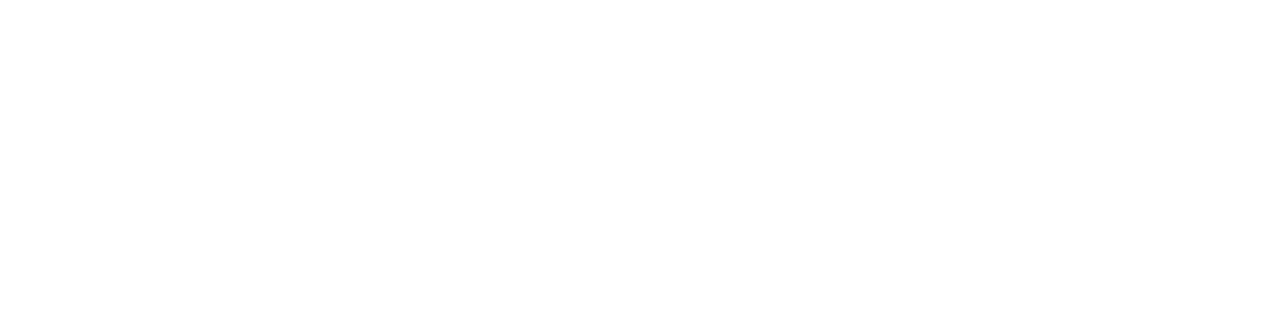
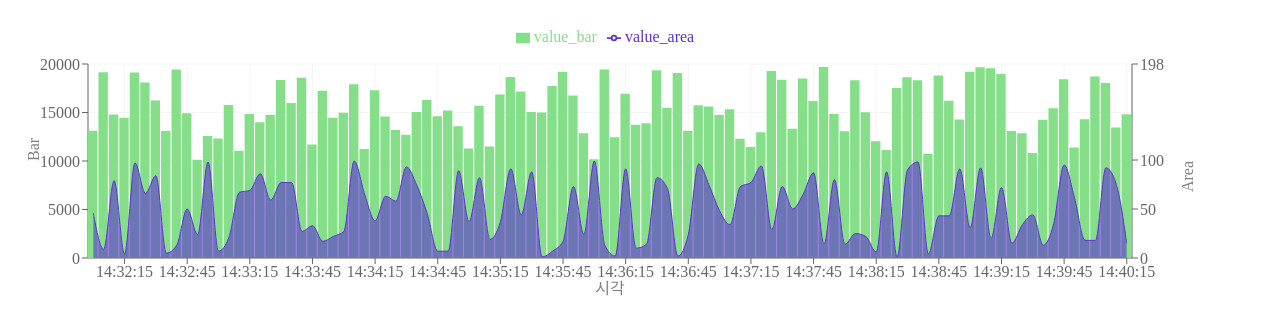
Before and after one commit to 5unk3n/chart, a React (Create React App) app: page / in a window 1280 px wide. Shown: the top 334 px of the page. Built offline with nearby package versions, Linux system fonts and the light colour scheme.

Commit message:
Feat: 시계열 차트 구현

```diff
--- a/src/App.tsx
+++ b/src/App.tsx
@@ -1,5 +1,11 @@
+import MainPage from './pages/MainPage';
+
 function App() {
-  return <div></div>;
+  return (
+    <div>
+      <MainPage />
+    </div>
+  );
 }
 
 export default App;
--- /dev/null
+++ b/src/components/CombinedChart.tsx
@@ -0,0 +1,77 @@
+import {
+  ComposedChart,
+  Area,
+  Bar,
+  XAxis,
+  YAxis,
+  CartesianGrid,
+  Tooltip,
+  Legend,
+  ResponsiveContainer,
+} from 'recharts';
+
+type CombinedChartDataType = {
+  id: string;
+  time: string;
+  value_area: number;
+  value_bar: number;
+};
+
+interface CombinedChartProps {
+  data: CombinedChartDataType[];
+}
+
+const CombinedChart = ({ data }: CombinedChartProps) => {
+  const formatDateStringToTime = (dateString: string) => {
+    const inputDate = new Date(dateString);
+    const hours = inputDate.getHours().toString().padStart(2, '0');
+    const minutes = inputDate.getMinutes().toString().padStart(2, '0');
+    const seconds = inputDate.getSeconds().toString().padStart(2, '0');
+
+    return `${hours}:${minutes}:${seconds}`;
+  };
+
+  return (
+    <ResponsiveContainer height="100%" minHeight="300px" width="100%">
+      <ComposedChart
+        data={data}
+        height={400}
+        margin={{
+          top: 20,
+          right: 80,
+          bottom: 20,
+          left: 20,
+        }}
+        width={500}
+      >
+        <CartesianGrid stroke="#f5f5f5" />
+        <XAxis
+          dataKey="time"
+          label={{ value: '시각', position: 'bottom', offset: -5 }}
+          tickFormatter={formatDateStringToTime}
+        />
+        <YAxis
+          label={{ yAxisId: 'value_bar', value: 'Bar', angle: -90, position: 'insideLeft' }}
+          yAxisId="bar"
+        />
+        <YAxis
+          domain={[0, (dataMax: number) => dataMax * 2]}
+          label={{
+            yAxisId: 'value_area',
+            value: 'Area',
+            angle: -90,
+            position: 'insideRight',
+          }}
+          orientation="right"
+          yAxisId="area"
+        />
+        <Tooltip />
+        <Legend height={36} verticalAlign="top" />
+        <Bar barSize={20} dataKey="value_bar" fill="#85df89" yAxisId="bar" />
+        <Area dataKey="value_area" fill="#5e31d1" stroke="#5e31d1" type="monotone" yAxisId="area" />
+      </ComposedChart>
+    </ResponsiveContainer>
+  );
+};
+
+export default CombinedChart;
--- /dev/null
+++ b/src/pages/MainPage.tsx
@@ -0,0 +1,20 @@
+import CombinedChart from '../components/CombinedChart';
+import mockData from '../data/mock_data.json';
+
+const MainPage = () => {
+  const responseEntries = Object.entries(mockData.response);
+  const formattedData = responseEntries.map(([time, values]) => ({
+    id: values.id,
+    time,
+    value_area: values.value_area,
+    value_bar: values.value_bar,
+  }));
+
+  return (
+    <>
+      <CombinedChart data={formattedData} />
+    </>
+  );
+};
+
+export default MainPage;
```
